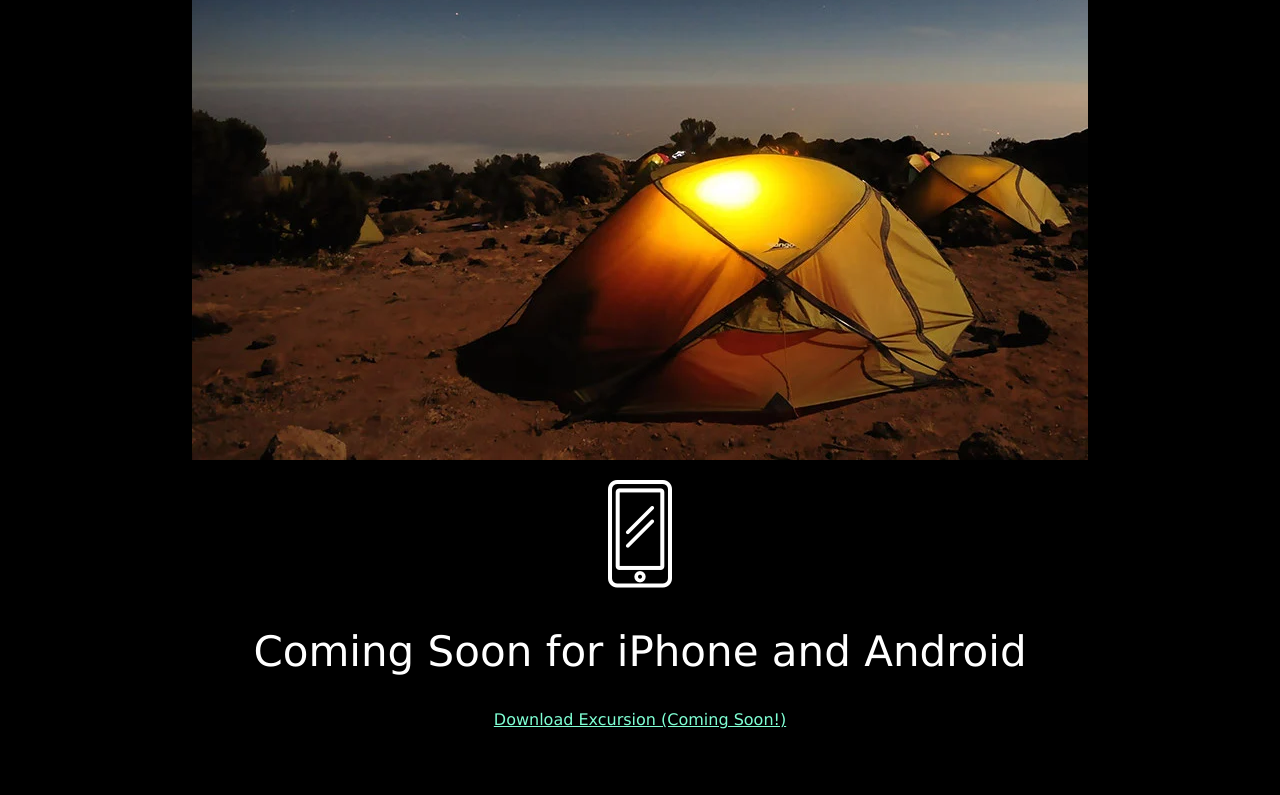
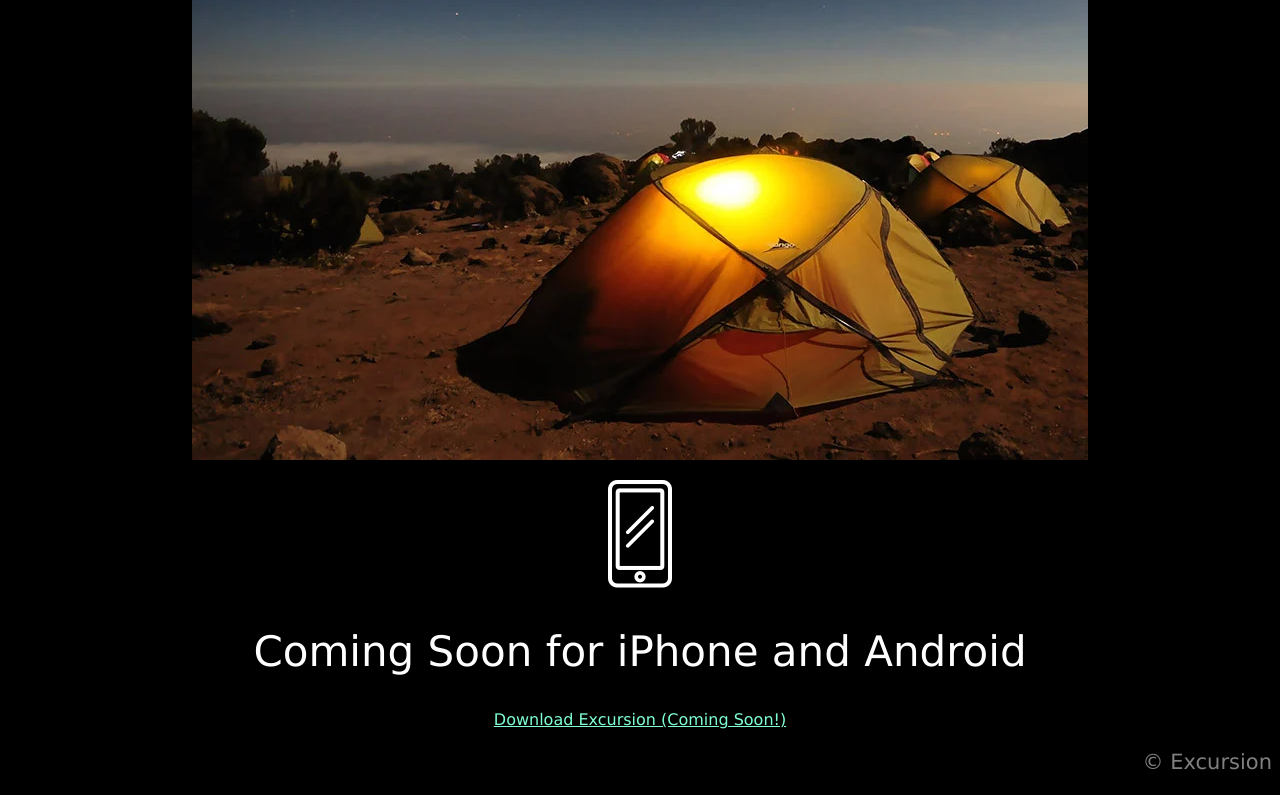
Before and after one commit to leonly-wd/excursion, a plain HTML site: page index.htm in a window 1280 px wide. Shown: the part 552-1347 px from the top of the page. Before the commit the page ends 1297 px from the top, so only its background shows below. Drawn offline with Linux system fonts and the light colour scheme.

Commit message:
Final push

```diff
--- a/index.htm
+++ b/index.htm
@@ -19,5 +19,8 @@
   <p><img src="resources/Images/phone.png"></p>
   <h2>Coming Soon for iPhone and Android</h2>
   <p><a class="link" href="#" title="Download" target="_blank">Download Excursion (Coming Soon!)</a></p>
+<footer>
+  <p class="copyright">© Excursion</p>
+</footer>
 </body>
 </html>
--- a/resources/css/style.css
+++ b/resources/css/style.css
@@ -26,3 +26,9 @@ h4 {
     color: aquamarine;
     font-size: 16px;
 }
+
+.copyright {
+    text-align: right;
+    color: gray;
+    font-size: 21px;
+}
```
